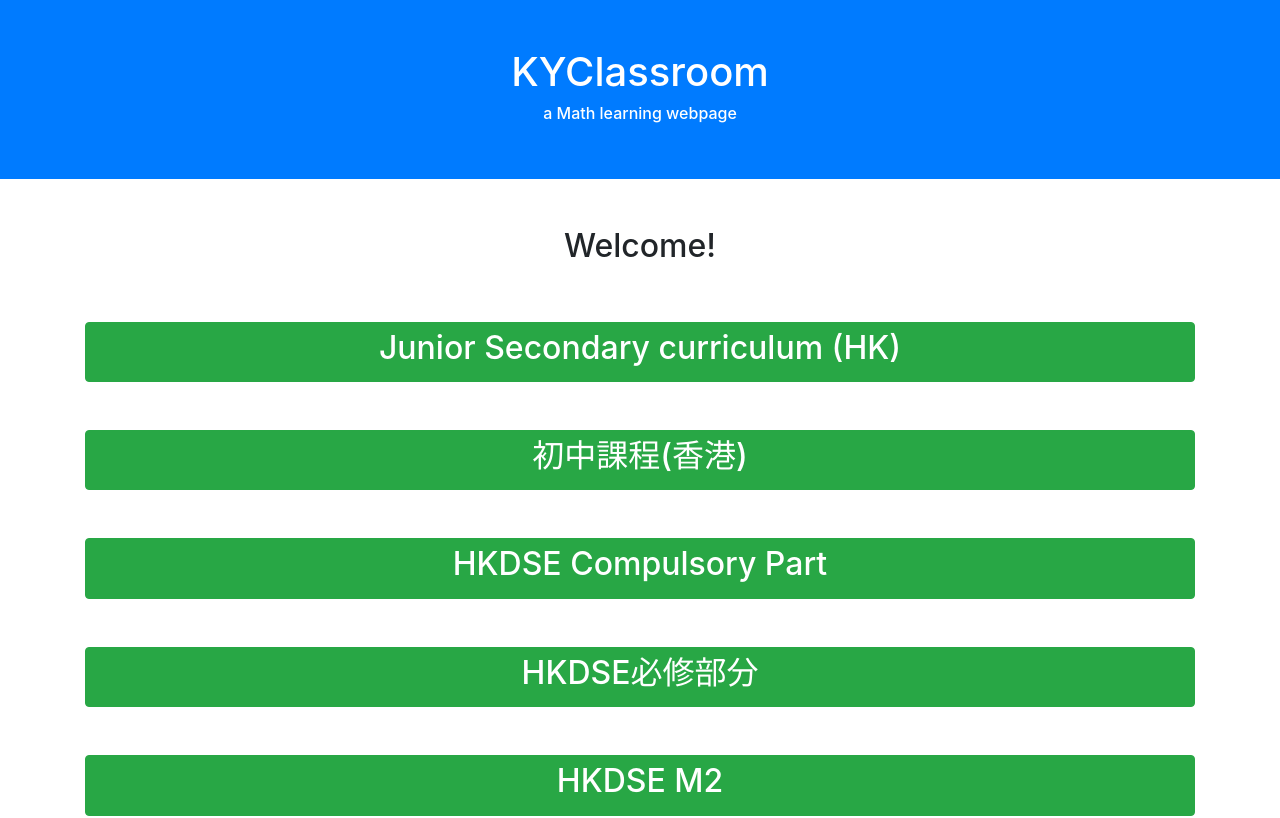
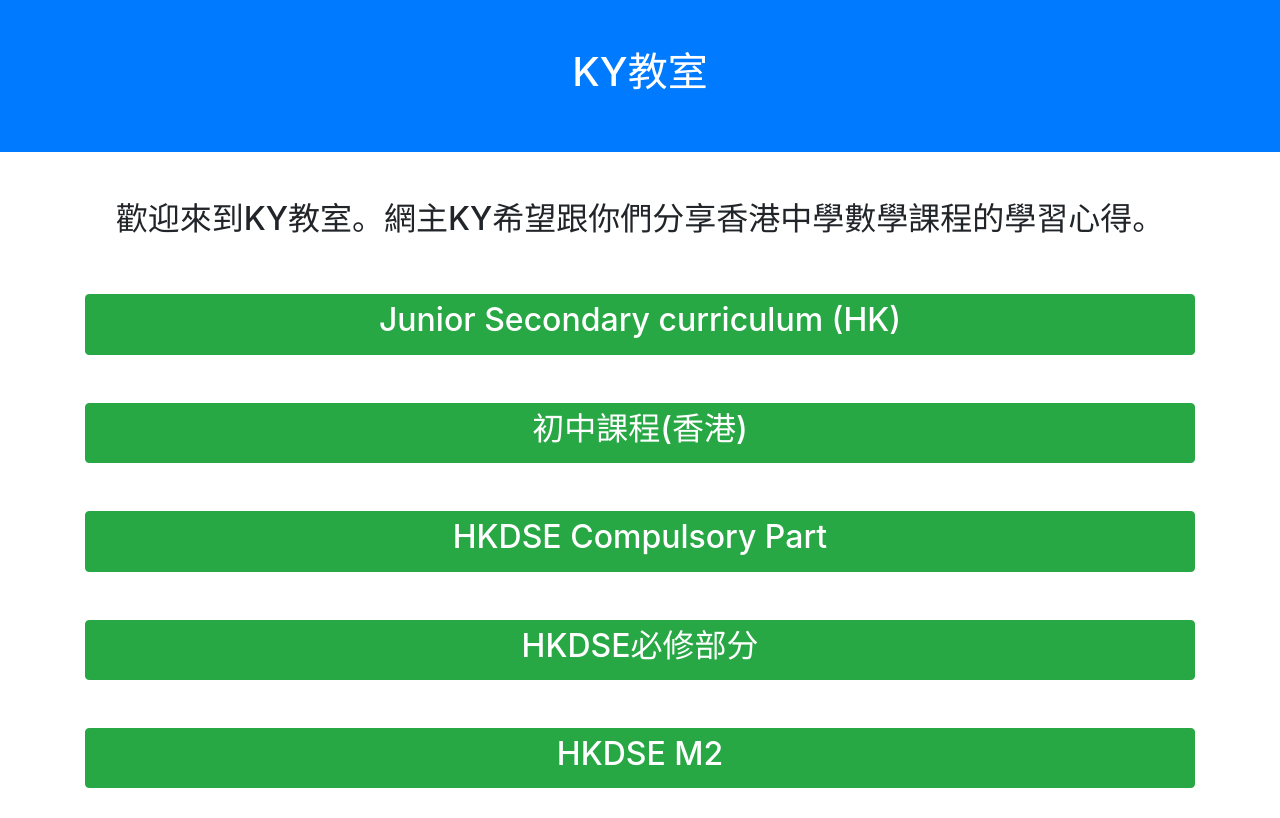
Before and after one commit to kyclassroomdraft/kyclassroomdraft.github.io, a plain HTML site: page index.html in a window 1280 px wide. Shown: the top 818 px of the page. Drawn offline with nearby package versions, Linux system fonts and the light colour scheme; a script that the page names is missing.

Commit message:
Update index.html

```diff
--- a/index.html
+++ b/index.html
@@ -1,7 +1,7 @@
 <!DOCTYPE html>
-<html lang="en">
+<html lang="zh">
 <head>
-  <title>KYClassroom Index</title>
+  <title>KY教室</title>
   <meta charset="utf-8">
   <meta name="viewport" content="width=device-width, initial-scale=1">
   <link rel="stylesheet" href="https://maxcdn.bootstrapcdn.com/bootstrap/4.3.1/css/bootstrap.min.css">
@@ -17,8 +17,7 @@
   <div class="container">
     <div class="py-4">
       <a href="https://kyclassroomdraft.github.io">
-        <h1 class="text-center text-white">KYClassroom</h1>
-        <h6 class="text-center text-white">a Math learning webpage</h6>
+        <h1 class="text-center text-white">KY教室</h1>
       </a>
     </div>
   </div>
@@ -27,7 +26,7 @@
 <div class="py-4">
   <div class="container">
     <div class="py-4">
-      <h2 class="text-center">Welcome!</h2>
+      <h2 class="text-center">歡迎來到KY教室。網主KY希望跟你們分享香港中學數學課程的學習心得。</h2>
     </div>
     <div class="py-4">
       <a role="button" class="btn btn-success w-100" href="https://kyclassroomdraft.github.io/junior.html"><h2>Junior Secondary curriculum (HK)</h2></a>
```
